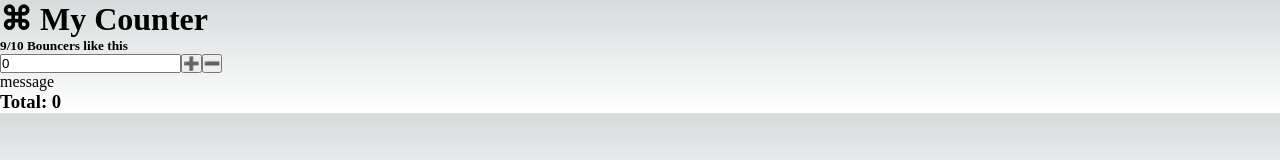
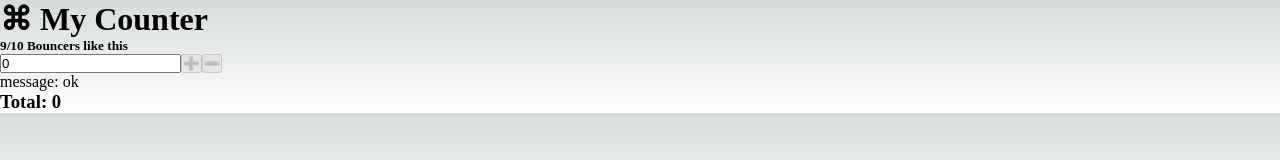
Before and after one commit to Aierbote/redux-counter-app, a Next.js app: page / in a window 1280 px wide. Shown: the top 160 px of the page. Built offline with nearby package versions, Linux system fonts and the light colour scheme.

Commit message:
feat: handling error, only positive integer
- set the `min` value to the input
- introducing `errorSubtraction` state to get the exceed message in case
 `counter - inputValue < 0`

```diff
--- a/src/pages/index.tsx
+++ b/src/pages/index.tsx
@@ -3,23 +3,30 @@ import Image from "next/image";
 import { Inter } from "next/font/google";
 import styles from "@/styles/Home.module.css";
 import { useDispatch, useSelector } from "react-redux";
-import { sliceCounter, sliceInputValue } from "@/redux/slices";
+import {
+	sliceCounter,
+	sliceErrorSubtraction,
+	sliceInputValue,
+} from "@/redux/slices";
 
 const inter = Inter({ subsets: ["latin"] });
 
-type TStore = {
+export type TStore = {
 	counter: number;
 	inputValue: number;
+	errorSubtraction: boolean;
 };
 
 export default function Home() {
 	const counter = useSelector((store: TStore) => store.counter);
 	const inputValue = useSelector((store: TStore) => store.inputValue);
+	const errorSubtraction = useSelector(
+		(store: TStore) => store.errorSubtraction
+	);
 	const dispatch = useDispatch();
 
 	const onValueChange = (event: React.ChangeEvent<HTMLInputElement>) => {
 		console.log(
-			// DEBUG :
 			`changing value, resetting value to ${event.target.value || 0}`
 		);
 		dispatch(
@@ -28,17 +35,24 @@ export default function Home() {
 	};
 
 	const onDone = () => {
-		// DEBUG :
-		console.log("done the math, resetting value");
 		dispatch(sliceInputValue.actions.setInputValue(0));
 	};
 
 	const onIncrement = () => {
+		if (errorSubtraction) {
+			dispatch(sliceErrorSubtraction.actions.setErrorSubtraction(false));
+		}
+
 		dispatch(sliceCounter.actions.increment(inputValue));
 	};
 
 	const onDecrement = () => {
-		dispatch(sliceCounter.actions.decrement(inputValue));
+		const result = counter - inputValue;
+		if (result < 0) {
+			dispatch(sliceErrorSubtraction.actions.setErrorSubtraction(true));
+		} else {
+			dispatch(sliceCounter.actions.decrement(inputValue));
+		}
 	};
 
 	return (
@@ -51,12 +65,14 @@ export default function Home() {
 					placeholder="Insert number"
 					value={inputValue}
 					onChange={onValueChange}
+					min={0}
 				/>
 				<button
 					onClick={(event) => {
 						onIncrement();
 						onDone();
 					}}
+					disabled={!inputValue}
 				>
 					➕
 				</button>
@@ -65,10 +81,11 @@ export default function Home() {
 						onDecrement();
 						onDone();
 					}}
+					disabled={!inputValue}
 				>
 					➖
 				</button>
-				<p>message</p>
+				<p>message: {!errorSubtraction ? "ok" : "Exceeding the limit"}</p>
 			</div>
 			<h3>Total: {counter}</h3>
 		</>
--- a/src/redux/slices.ts
+++ b/src/redux/slices.ts
@@ -9,7 +9,7 @@ export const sliceCounter = createSlice({
 		},
 		decrement: (state, action) => {
 			if (state - action.payload < 0) {
-				return 0;
+				return state;
 			} else {
 				return state - action.payload;
 			}
@@ -26,3 +26,13 @@ export const sliceInputValue = createSlice({
 		},
 	},
 });
+
+export const sliceErrorSubtraction = createSlice({
+	name: "errorSubtraction",
+	initialState: false,
+	reducers: {
+		setErrorSubtraction: (state, action) => {
+			return action.payload;
+		},
+	},
+});
--- a/src/redux/store.ts
+++ b/src/redux/store.ts
@@ -1,9 +1,10 @@
 import { configureStore } from "@reduxjs/toolkit";
-import { sliceCounter, sliceInputValue } from "./slices";
+import { sliceCounter, sliceErrorSubtraction, sliceInputValue } from "./slices";
 
 export const store = configureStore({
 	reducer: {
 		counter: sliceCounter.reducer,
 		inputValue: sliceInputValue.reducer,
+		errorSubtraction: sliceErrorSubtraction.reducer,
 	},
 });
```
